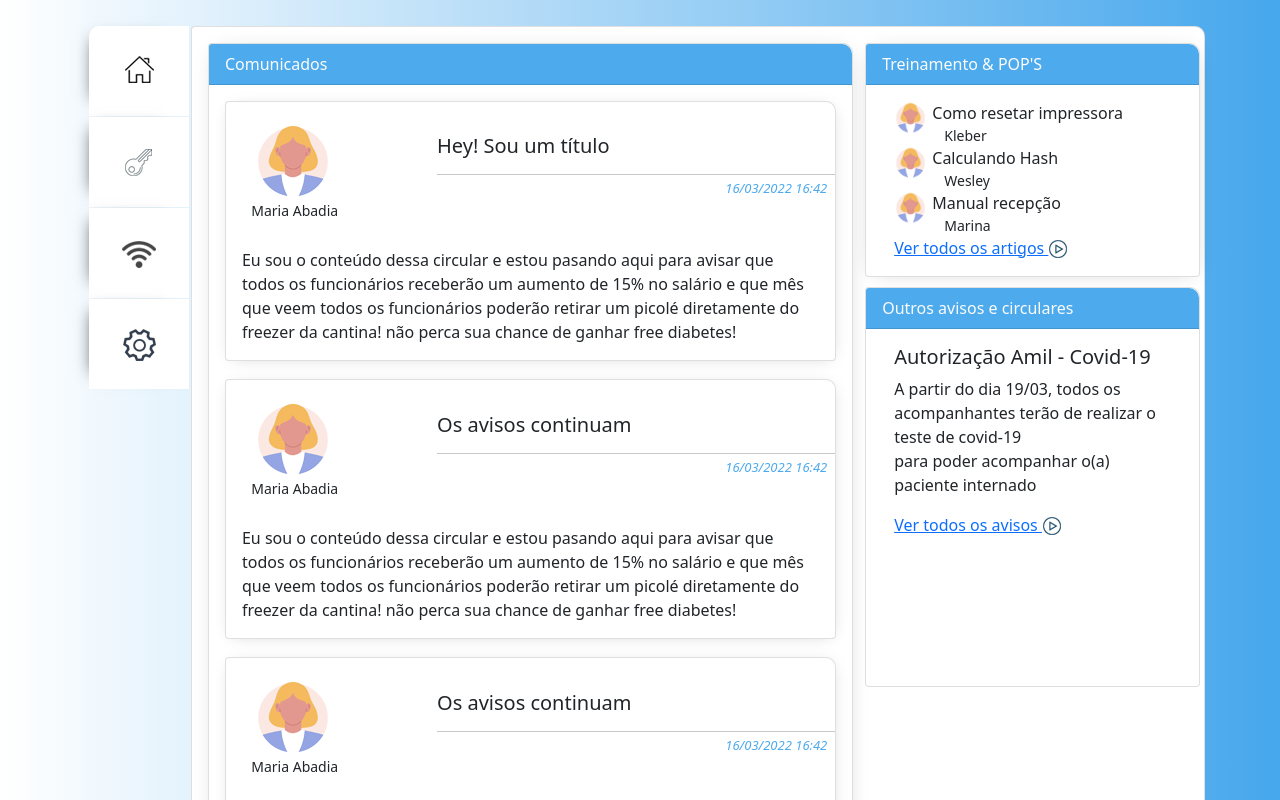
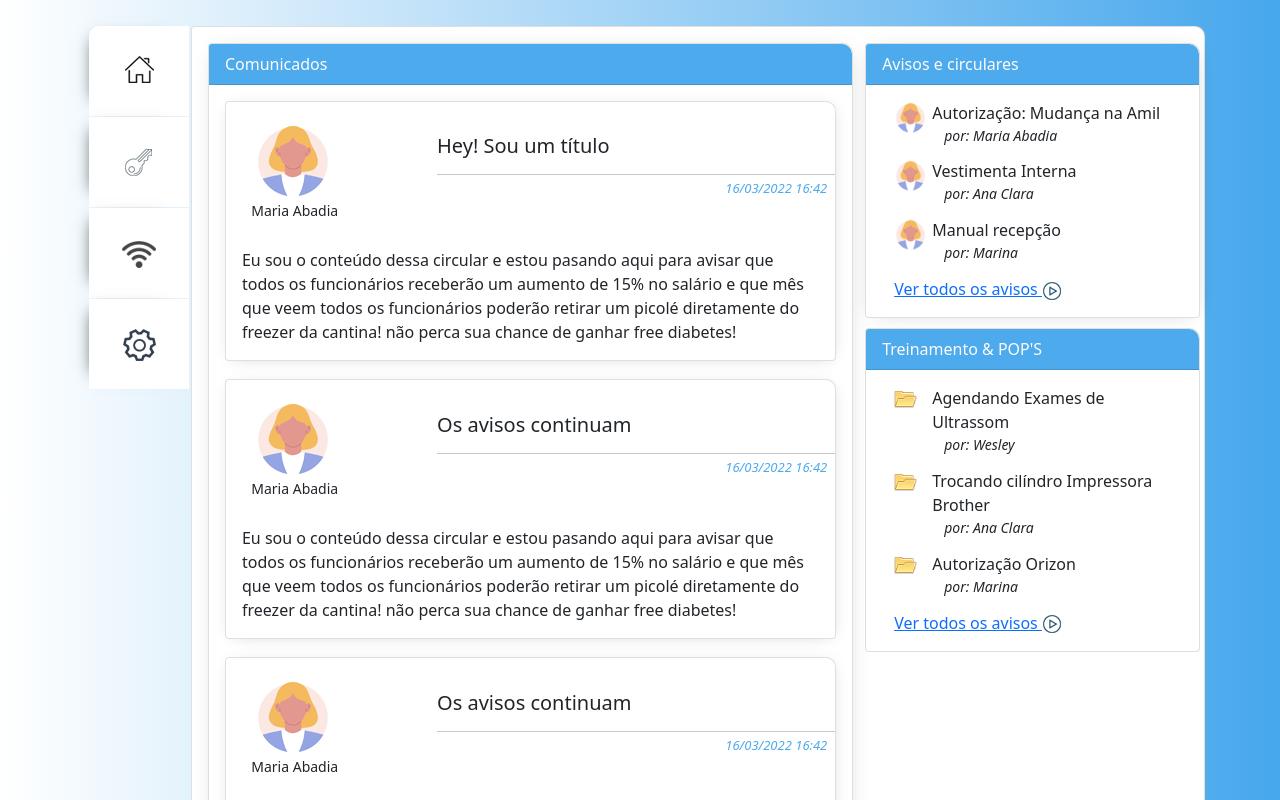
Before and after one commit to wesmnovaes/intranet-basica, an Angular app: page / in a window 1280 px wide. Shown: the top 800 px of the page. Built offline with nearby package versions, Linux system fonts and the light colour scheme.

Commit message:
Finalizado front-end da página home

```diff
--- a/src/app/home/home.component.css
+++ b/src/app/home/home.component.css
@@ -59,3 +59,10 @@
     -moz-box-shadow: 1px 2px 18px -7px rgba(0,0,0,0.22);
     box-shadow: 1px 2px 18px -7px rgba(0,0,0,0.22);
 }
+.card-avisos{
+margin-bottom: 5%;
+
+}
+.card_treinamento{
+    margin-top: 3%;
+}
--- a/src/app/home/home.component.html
+++ b/src/app/home/home.component.html
@@ -69,35 +69,45 @@
                         <div class="row">
                             <div class="card card-sw">
                                 <div class="card-header">
-                                        Treinamento & POP'S
+                                    Avisos e circulares
                                 </div>
                                 <div class="card-body">
-                                    <div *ngFor="let artigo of artigos" class="row">
+                                    <div *ngFor="let aviso of avisos" class="row card-avisos">
                                         <div class="col-2">
                                             <img [src]="autor_avatar" width="33px" height="33px">
-
+                                        </div>
+                                        <div class="col">
+                                            <div class="row">
+                                                {{aviso.titulo}}
+                                            </div>
+                                            <div class="row">
+                                               <small style="font-style: italic;">por: {{aviso.autor}}</small>
+                                            </div>
+                                        </div>
+                                    </div>
+                                    <a href="#">Ver todos os avisos <img src="../../assets/ver_mais.png"> </a>
+                                </div>
+                            </div>
+                        </div>
+                        <div class="row">
+                            <div class="card card_treinamento">
+                                <div class="card-header">
+                                    Treinamento & POP'S
+                                </div>
+                                <div class="card-body">
+                                    <div *ngFor="let artigo of artigos" class="row card-avisos">
+                                        <div class="col-2">
+                                            <img src="../../assets/folder_yellow_icon.png" width="23px" height="23px">
                                         </div>
                                         <div class="col">
                                             <div class="row">
                                                 {{artigo.titulo}}
                                             </div>
                                             <div class="row">
-                                               <small>{{artigo.autor}}</small>
+                                              <small style="font-style: italic;"> por: {{artigo.autor}}</small>
                                             </div>
                                         </div>
                                     </div>
-                                    <a href="#">Ver todos os artigos <img src="../../assets/ver_mais.png"> </a>
-                                </div>
-                            </div>
-                        </div>
-                        <div class="row">
-                            <div class="card card_feed">
-                                <div class="card-header">
-                                        Outros avisos e circulares
-                                </div>
-                                <div class="card-body">
-                                    <h5 class="card-title">Autorização Amil - Covid-19</h5>
-                                    <p class="card-text">A partir do dia 19/03, todos os acompanhantes terão de realizar o teste de covid-19 <br> para poder acompanhar o(a) paciente internado</p>
                                     <a href="#">Ver todos os avisos <img src="../../assets/ver_mais.png"> </a>
                                 </div>
                             </div>
--- a/src/app/home/home.component.ts
+++ b/src/app/home/home.component.ts
@@ -12,9 +12,14 @@ export class HomeComponent implements OnInit {
           {titulo: 'Os avisos continuam', foto: 'Essa é minha foto', conteudo: 'Eu sou o conteúdo dessa circular e estou pasando aqui para avisar que todos os funcionários receberão um aumento de 15% no salário e que mês que veem todos os funcionários poderão retirar um picolé diretamente do freezer da cantina! não perca sua chance de ganhar free diabetes!', data_criacao: '16/03/2022 16:42', autor: 'Maria Abadia'}
 ]
 
-artigos = [{titulo: 'Como resetar impressora', autor: 'Kleber', autor_avatar: 'avatar_profile_w.png'},
-           {titulo: 'Calculando Hash', autor: 'Wesley', autor_avatar: 'avatar_profile_w.png'},
+avisos = [{titulo: 'Autorização: Mudança na Amil', autor: 'Maria Abadia', autor_avatar: 'avatar_profile_w.png'},
+           {titulo: 'Vestimenta Interna', autor: 'Ana Clara', autor_avatar: 'avatar_profile_w.png'},
            {titulo: 'Manual recepção', autor: 'Marina', autor_avatar: 'avatar_profile_w.png'},
+]
+
+artigos = [{titulo: 'Agendando Exames de Ultrassom', autor: 'Wesley', autor_avatar: 'folder_yellow_icon.png'},
+           {titulo: 'Trocando cilíndro Impressora Brother', autor: 'Ana Clara', autor_avatar: 'folder_yellow_icon.png'},
+           {titulo: 'Autorização Orizon', autor: 'Marina', autor_avatar: 'folder_yellow_icon.png'},
 ]
 
 autor_avatar: string = '../../assets/avatar_profile_w.png';
```
Also changed, not shown: src/assets/folder_yellow_icon.png (added).
